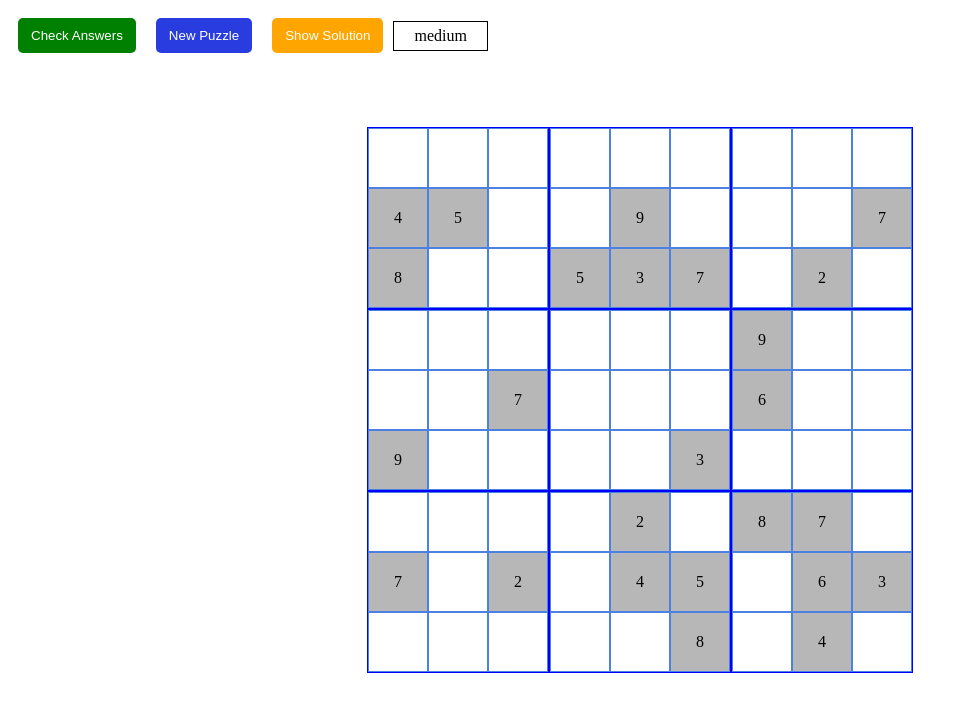
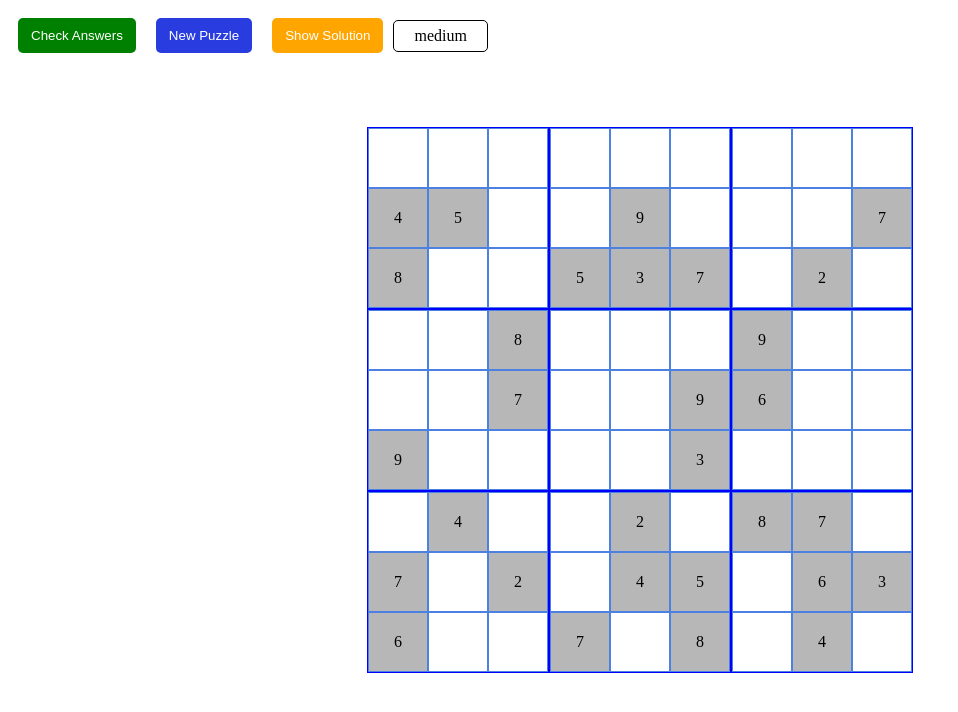
Before and after one commit to 3103ski/react-sudoku, a React (Create React App) app: page / in a window 1280 px wide. Shown: the top 712 px of the page, without its empty margins (0-958 px from the left). Built offline with nearby package versions, Linux system fonts and the light colour scheme.

Commit message:
adds ability to put in notes for possible answers; creates buttons for active cell so keys are optional

```diff
--- a/src/app.module.scss
+++ b/src/app.module.scss
@@ -8,7 +8,6 @@
 	left: 0;
 	box-sizing: border-box;
 	display: flex;
-	flex-direction: column;
 	justify-content: center;
 	overflow: hidden;
 	align-items: center;
@@ -25,3 +24,9 @@
 	left: 0;
 	z-index: 0;
 }
+
+.CellButtons {
+	display: flex;
+	position: absolute;
+	right: 0;
+}
--- a/src/components/UI/DropMenu/dropMenu.module.scss
+++ b/src/components/UI/DropMenu/dropMenu.module.scss
@@ -1,5 +1,6 @@
 .Container {
-	padding: 5px 20px;
+	padding: 6px 20px;
+	border-radius: 5px;
 	border: solid 1px black;
 	z-index: 20;
 	position: relative;
--- a/src/components/cell/Cell.jsx
+++ b/src/components/cell/Cell.jsx
@@ -1,6 +1,7 @@
 import React, { useContext, useState, useEffect, useCallback } from 'react';
 
 import { GameContext } from '../../context/game.js';
+import { updateObj } from '../../util/util.js';
 
 import * as style from './cell.module.scss';
 
@@ -22,14 +23,28 @@ export default function Cell({ cell }) {
 	const handleInputSubmit = useCallback(() => {
 		if (cellValue !== userInput) {
 			setCellValue(userInput);
-			game.updateCellAnswer({
-				...cell,
-				answer: parseInt(userInput),
-			});
+			game.updateCell(updateObj(cell, { answer: parseInt(userInput) }));
 		}
 	}, [cell, cellValue, game, userInput]);
 
+	// •• Create function that fills cell answer
 	const fillAnswer = useCallback(() => setCellValue(cell.correctAnswer), [cell.correctAnswer]);
+
+	// •• Create a function that renders the notes assigned to the cell inside the block
+	const renderNotes = (notes) => {
+		const noteComponents = [];
+		for (let i = 1; i <= 9; i++) {
+			let note = (
+				<Note
+					key={`${cell.block}_${cell.row}_${cell.col}_cell-note_${i}`}
+					num={i}
+					cellIndex={cell.cellIndex}
+				/>
+			);
+			noteComponents.push(note);
+		}
+		return noteComponents.map((n) => n);
+	};
 
 	// •• Handle enter key when cell is active input
 	const handleOnEnterKey = (e) => (e.key === 'Enter' ? game.setFocusCell(null) : null);
@@ -48,10 +63,9 @@ export default function Cell({ cell }) {
 	}, [fillAnswer, isClue]);
 
 	// •• Fill answer if the game has been ended
-	useEffect(
-		() => (game.gameComplete === true && cell.answer !== cellValue ? fillAnswer() : null),
-		[cell, cell.correctAnswer, cellValue, fillAnswer, game.gameComplete]
-	);
+	useEffect(() => {
+		if (game.gameComplete === true && cell.answer !== cellValue) fillAnswer();
+	}, [cell, cell.correctAnswer, cellValue, fillAnswer, game.gameComplete]);
 
 	// •• Toggle input editing; set answer if new value is present
 	useEffect(() => {
@@ -60,17 +74,18 @@ export default function Cell({ cell }) {
 				setIsEditing(true);
 			} else if (game.focusCell !== cell.cellIndex) {
 				setIsEditing(false);
-				if (cellValue !== userInput && !isClue) handleInputSubmit();
+				if (cell.answer !== userInput && !isClue) handleInputSubmit();
 			}
 		}
 	}, [
 		cellValue,
 		isClue,
 		userInput,
+		handleInputSubmit,
 		game.focusCell,
 		game.gameComplete,
 		cell.cellIndex,
-		handleInputSubmit,
+		cell.answer,
 	]);
 
 	// •• Focus On Input When Visible
@@ -78,6 +93,8 @@ export default function Cell({ cell }) {
 		let input = document.querySelector('input');
 		if (isEditing && input) input.focus();
 	}, [isEditing]);
+
+	// •• Listen for updates to cell notes
 
 	return (
 		<div
@@ -95,8 +112,33 @@ export default function Cell({ cell }) {
 					onChange={handleInputOnChange}
 				/>
 			) : (
-				<p>{cellValue}</p>
+				<p>{isClue ? cell.correctAnswer : cell.answer ? cell.answer : null}</p>
 			)}
+			{!isClue && !isEditing && !cell.answer ? (
+				<div className={style.CellNotes}>
+					{renderNotes(game.cells[cell.cellIndex].notes)}
+				</div>
+			) : null}
 		</div>
 	);
 }
+
+function Note({ num, cellIndex }) {
+	const [isVisible, setIsVisible] = useState(false);
+	const game = useContext(GameContext);
+
+	useEffect(() => {
+		if (game.cells[cellIndex].notes.includes(num)) {
+			console.log(`${num} is inside of ${cellIndex} notes`);
+			setIsVisible(true);
+		} else {
+			console.log(`${num} is NOT inside of ${cellIndex} notes`);
+			setIsVisible(false);
+		}
+	}, [cellIndex, game.cells, num]);
+	return (
+		<div className={style.NoteBox}>
+			{num ? <p className={style.NoteNum}>{isVisible ? num : null}</p> : null}
+		</div>
+	);
+}
--- a/src/components/cell/cell.module.scss
+++ b/src/components/cell/cell.module.scss
@@ -5,6 +5,7 @@
 	height: $cell-size;
 	margin: 0;
 	box-sizing: border-box;
+	position: relative;
 	display: flex;
 	align-items: center;
 	justify-content: center;
@@ -42,4 +43,29 @@
 			}
 		}
 	}
+
+	.CellNotes {
+		position: absolute;
+		left: 0;
+		top: 0;
+		width: 100%;
+		height: 100%;
+		display: flex;
+		flex-wrap: wrap;
+		align-items: center;
+		justify-content: center;
+
+		.NoteBox {
+			width: 30%;
+			height: 30%;
+			display: flex;
+			align-items: center;
+			justify-content: center;
+
+			p {
+				color: grey;
+				margin: 0;
+			}
+		}
+	}
 }
--- a/src/components/gameboard/Gameboard.jsx
+++ b/src/components/gameboard/Gameboard.jsx
@@ -2,7 +2,7 @@ import React, { useContext } from 'react';
 
 import { GameContext } from '../../context/game';
 import Block from '../block/Block.jsx';
-
+import { NumberButtons } from '../../components/';
 import * as style from './gameboard.module.scss';
 
 export default function Gameboard() {
@@ -16,5 +16,15 @@ export default function Gameboard() {
 		return blocks.map((block, i) => <Block key={`block__${i}`} cells={block} />);
 	};
 
-	return <div className={style.BoardContainer}>{renderBlocks()}</div>;
+	return (
+		<div className={style.BoardContainer}>
+			{renderBlocks()}
+			{game.focusCell ? (
+				<div className={style.CellButtons}>
+					<NumberButtons isNotes={true} />
+					<NumberButtons />
+				</div>
+			) : null}
+		</div>
+	);
 }
--- a/src/components/gameboard/gameboard.module.scss
+++ b/src/components/gameboard/gameboard.module.scss
@@ -7,6 +7,11 @@
 	flex-wrap: wrap;
 	box-sizing: border-box;
 	position: relative;
+	z-index: 5;
 
-	z-index: 5;
+	.CellButtons {
+		display: flex;
+		position: absolute;
+		right: -150px;
+	}
 }
--- a/src/components/index.js
+++ b/src/components/index.js
@@ -2,5 +2,6 @@ export { default as Gameboard } from './gameboard/Gameboard.jsx';
 export { default as Block } from './block/Block.jsx';
 export { default as Cell } from './cell/Cell.jsx';
 export { default as GameOptions } from './gameOptions/GameOptions.jsx';
+export { default as NumberButtons } from './numberButtons/NumberButtons.jsx';
 
 export * from './UI/';
--- /dev/null
+++ b/src/components/numberButtons/NumberButtons.jsx
@@ -0,0 +1,46 @@
+import React, { useContext } from 'react';
+
+import { GameContext } from '../../context/game.js';
+
+import { updateObj } from '../../util/util.js';
+import * as style from './numberButtons.module.scss';
+
+export default function NumberButtons({ isNotes = false }) {
+	const game = useContext(GameContext);
+
+	const handleButtonOnClick = (num) => {
+		let cell = game.cells[game.focusCell];
+		let updatedCell = game.cells[game.focusCell];
+
+		if (isNotes) {
+			let notes = cell.notes;
+
+			if (!notes.includes(num)) {
+				notes.push(num);
+			} else {
+				notes = notes.filter((n) => {
+					return n !== num;
+				});
+			}
+
+			updatedCell = updateObj(updatedCell, { notes });
+			return game.updateCell(updatedCell);
+		} else {
+			updatedCell = updateObj(updatedCell, { answer: num });
+			return game.updateCell(updatedCell);
+		}
+	};
+
+	const Btn = ({ num }) => (
+		<div onClick={() => handleButtonOnClick(num)} className={style.NumberButton}>
+			<span>{num}</span>
+		</div>
+	);
+
+	const renderBtns = () =>
+		new Array(9)
+			.fill(null)
+			.map((_, i) => <Btn num={i + 1} key={`${isNotes ? 'note-btn' : 'ans-btn'}-${i}`} />);
+
+	return <div className={style.Container}>{renderBtns()}</div>;
+}
--- /dev/null
+++ b/src/components/numberButtons/numberButtons.module.scss
@@ -0,0 +1,24 @@
+@import '../../sass/';
+
+.Container {
+	display: flex;
+	flex-direction: column;
+	position: relative;
+	z-index: 99;
+
+	.NumberButton {
+		padding: 10px;
+		margin: 0 10px 10px 10px;
+		border: solid 1px black;
+		border-radius: 20px;
+		height: 20px;
+		width: 20px;
+		display: flex;
+		align-items: center;
+		justify-content: center;
+
+		&:hover {
+			cursor: pointer;
+		}
+	}
+}
--- a/src/context/game.js
+++ b/src/context/game.js
@@ -22,6 +22,7 @@ initialState.clues = buildClueArray(initialState.difficulty);
 function generateCells(puzzleAnswers) {
 	return puzzleAnswers.map((cell, i) => ({
 		correctAnswer: cell,
+		notes: [],
 		row: returnRow(i),
 		col: returnCol(i),
 		block: returnBlock(i),
@@ -35,13 +36,13 @@ function buildClueArray(difficulty) {
 
 	switch (difficulty) {
 		case 'easy':
-			limit = 35;
+			limit = 40;
 			break;
 		case 'hard':
-			limit = 15;
+			limit = 20;
 			break;
 		default:
-			limit = 25;
+			limit = 30;
 			break;
 	}
 
@@ -61,8 +62,8 @@ const reducer = (
 	{ type, clues, puzzleAnswers, wrongAnswerCount, difficulty, cells, focusCell }
 ) => {
 	switch (type) {
-		case 'UPDATE_CELL_VALUES':
-			return updateObj(state, { cells });
+		case 'UPDATE_CELL':
+			return updateObj(state, { cells, focusCell: null });
 		case 'SET_FOCUS_CELL':
 			return updateObj(state, { focusCell });
 		case 'CHECK_PUZZLE':
@@ -70,7 +71,13 @@ const reducer = (
 		case 'SET_DIFFICULTY':
 			return updateObj(state, { difficulty });
 		case 'NEW_PUZZLE':
-			return updateObj(state, { clues, puzzleAnswers, cells, gameComplete: false });
+			return updateObj(state, {
+				clues,
+				puzzleAnswers,
+				cells,
+				focusCell: null,
+				gameComplete: false,
+			});
 		case 'END_GAME':
 			return updateObj(state, { gameComplete: true, cells, focusCell: null });
 		default:
@@ -85,10 +92,7 @@ const GameProvider = (props) => {
 	const [state, dispatch] = useReducer(reducer, initialState);
 
 	// •• Game Options
-	const setDifficulty = async (difficulty) => {
-		await dispatch({ type: 'SET_DIFFICULTY', difficulty });
-	};
-
+	const setDifficulty = (difficulty) => dispatch({ type: 'SET_DIFFICULTY', difficulty });
 	//••••••••••••••••••
 	// •• Puzzle & Game
 	//••••••••••••••••••
@@ -97,7 +101,6 @@ const GameProvider = (props) => {
 	const newPuzzle = () => {
 		const puzzleAnswers = generateSudoku();
 		let [clues, cells] = [buildClueArray(state.difficulty), generateCells(puzzleAnswers)];
-
 		return dispatch({ type: 'NEW_PUZZLE', clues, cells, puzzleAnswers });
 	};
 
@@ -128,14 +131,13 @@ const GameProvider = (props) => {
 	const setFocusCell = (focusCell) => dispatch({ type: 'SET_FOCUS_CELL', focusCell });
 
 	// Recieve an updated cell from cell component and update stored cells in state
-	const updateCellAnswer = (newCell) =>
+	const updateCell = (newCell) =>
 		dispatch({
-			type: 'UPDATE_CELL_VALUES',
+			type: 'UPDATE_CELL',
 			cells: state.cells.map((cell) =>
 				cell.cellIndex === newCell.cellIndex ? newCell : cell
 			),
 		});
-
 	// TODO -
 
 	return (
@@ -151,7 +153,7 @@ const GameProvider = (props) => {
 				gameComplete: state.gameComplete,
 				setDifficulty,
 				setFocusCell,
-				updateCellAnswer,
+				updateCell,
 				checkPuzzle,
 				newPuzzle,
 				endGame,
```
